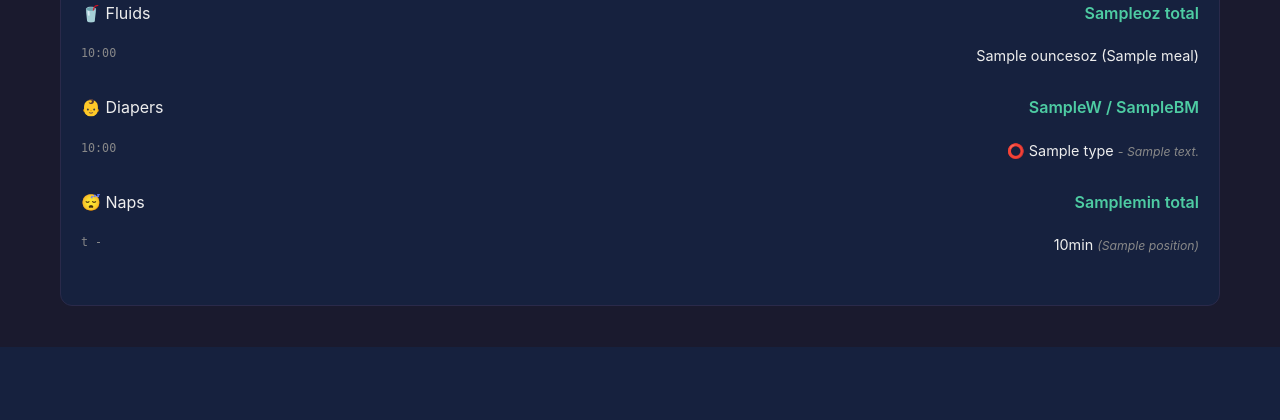
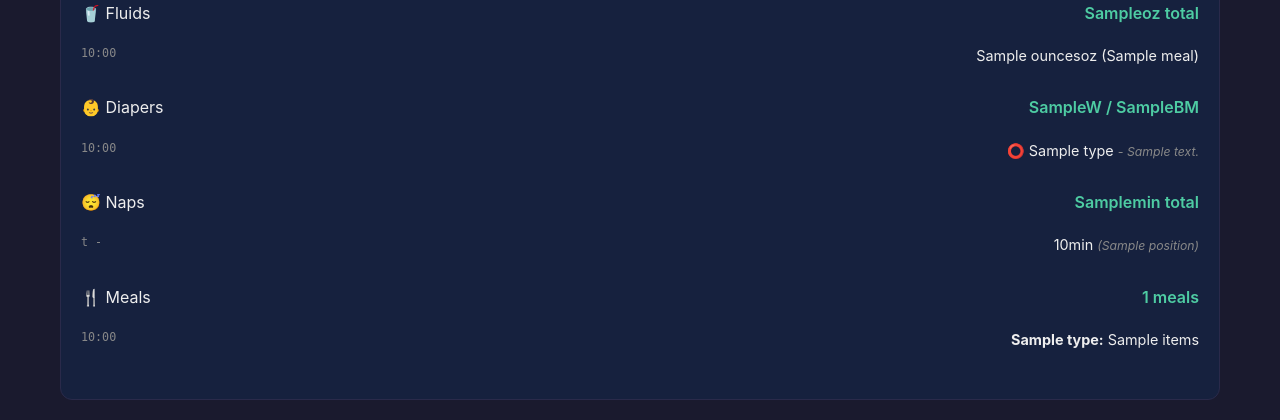
Before and after one commit to clucraft/kidpulse, a FastAPI app: template src/web/templates/dashboard.html in a window 1280 px wide. Shown: the part 453-873 px from the top of the page. Before the commit the page ends 800 px from the top, so only its background shows below. Run offline with FastAPI, Linux system fonts and the light colour scheme; the template is opened without the code that fills it: most values are stand-ins (such as "Sample title", 1, 10 or a date in 2020); parts of the project's set-up code (start-up, migrations or seed data) failed here and were passed over.

Commit message:
Add meals section to web dashboard

```diff
--- a/src/web/templates/dashboard.html
+++ b/src/web/templates/dashboard.html
@@ -255,15 +255,35 @@
             <div class="section">
                 <div class="section-header">
                     <span class="section-title">😴 Naps</span>
-                    <span class="section-total">{{ child.totals.nap_minutes }}min total</span>
+                    <span class="section-total">{{ child.totals.nap_minutes if child.totals.nap_minutes else 0 }}min total</span>
                 </div>
                 <ul class="event-list">
                     {% for n in child.naps %}
                     <li class="event-item">
                         <span class="event-time">{{ n.start[11:16] }} - {{ n.end[11:16] if n.end else '...' }}</span>
                         <span class="event-detail">
-                            {{ n.duration_minutes }}min
+                            {% if n.duration_minutes %}{{ n.duration_minutes }}min{% else %}In progress{% endif %}
                             {% if n.position %}<span class="event-note">({{ n.position }})</span>{% endif %}
+                        </span>
+                    </li>
+                    {% endfor %}
+                </ul>
+            </div>
+            {% endif %}
+
+            {% if child.meals %}
+            <div class="section">
+                <div class="section-header">
+                    <span class="section-title">🍴 Meals</span>
+                    <span class="section-total">{{ child.totals.meals_count }} meals</span>
+                </div>
+                <ul class="event-list">
+                    {% for m in child.meals %}
+                    <li class="event-item">
+                        <span class="event-time">{{ m.time[11:16] }}</span>
+                        <span class="event-detail">
+                            {% if m.type %}<strong>{{ m.type }}:</strong>{% endif %}
+                            {{ m.items[:60] }}{% if m.items|length > 60 %}...{% endif %}
                         </span>
                     </li>
                     {% endfor %}
```
